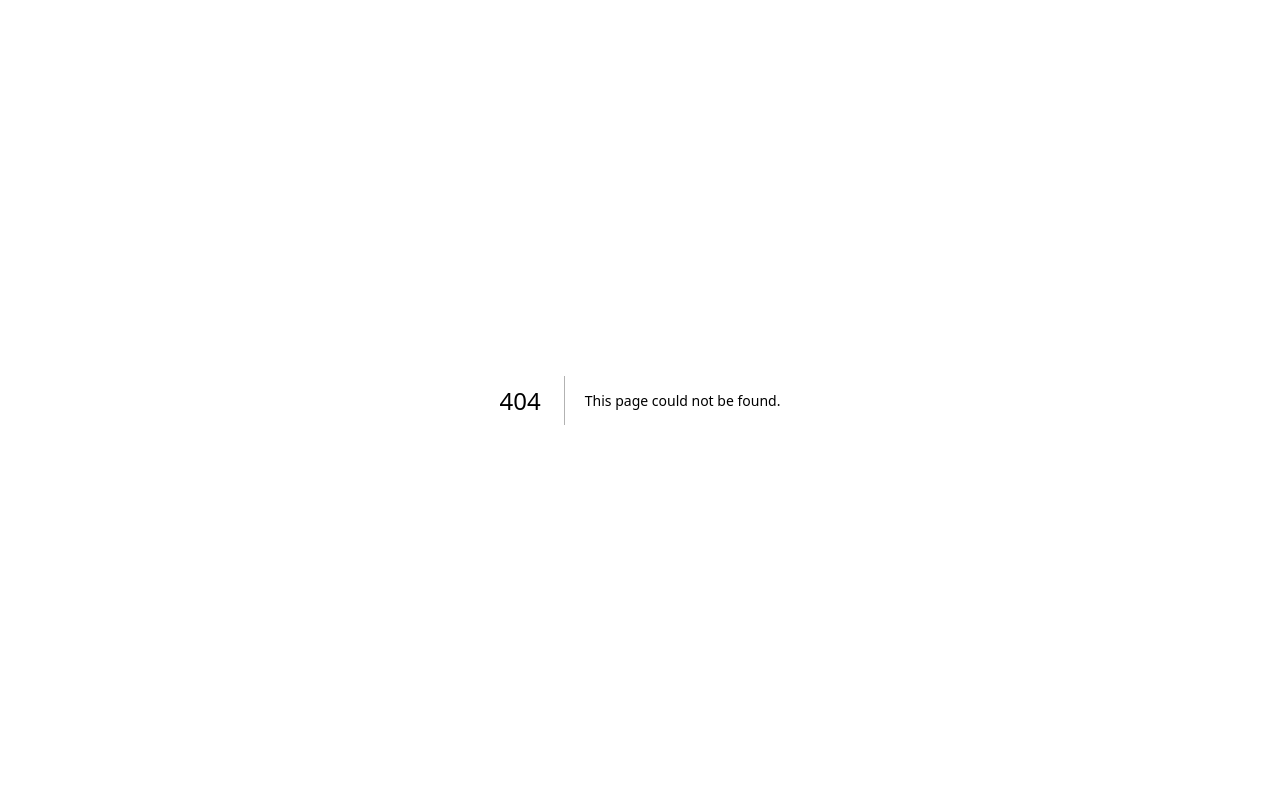
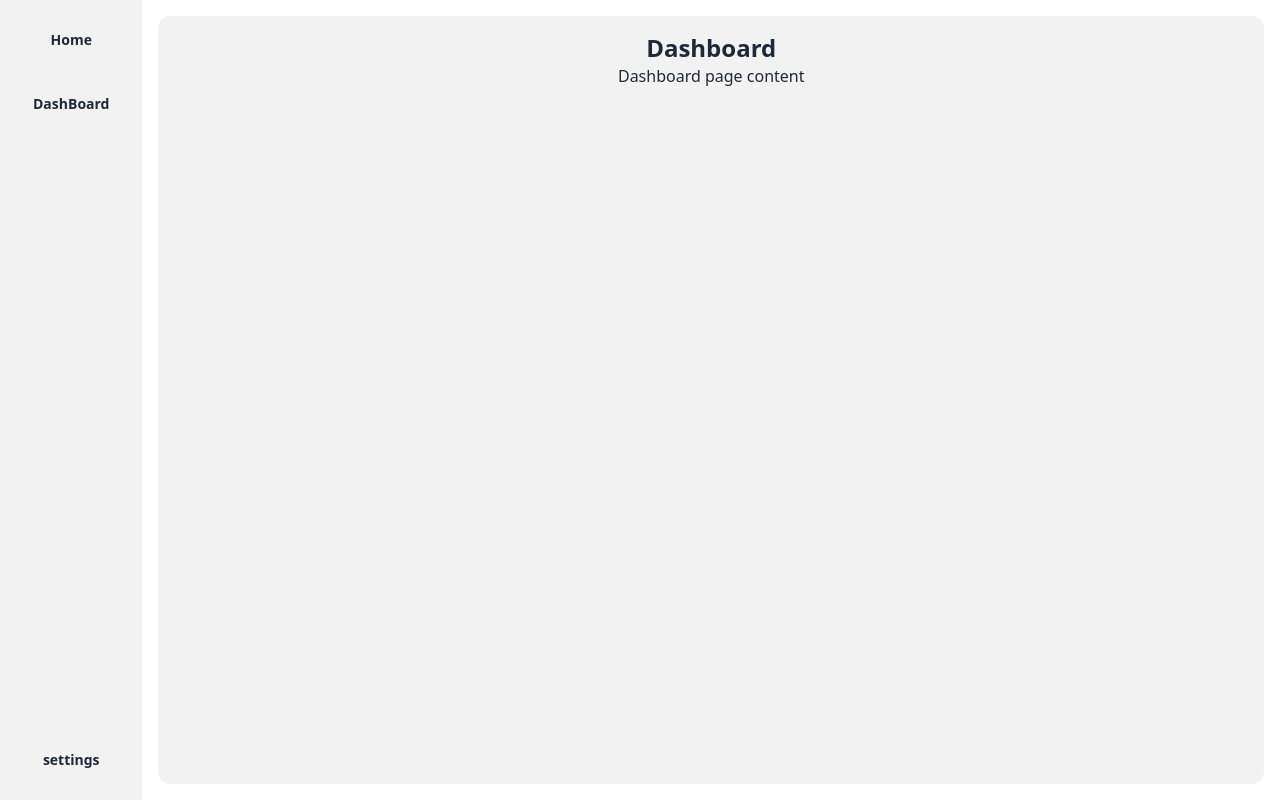
Before and after one commit to DingYuanhao/next-daisy-template, a Next.js app: page /dashboard in a window 1280 px wide. Before the commit this address had no page. Built offline with nearby package versions, Linux system fonts and the light colour scheme.

Commit message:
init: Initialized project

```diff
--- /dev/null
+++ b/src/app/(navbar)/dashboard/page.tsx
@@ -0,0 +1,8 @@
+export default function Dashboard() {
+  return (
+    <div className="flex flex-col justify-center items-center">
+      <h1 className="text-2xl font-bold">Dashboard</h1>
+      <p>Dashboard page content</p>
+    </div>
+  );
+};
--- /dev/null
+++ b/src/app/(navbar)/layout.tsx
@@ -0,0 +1,26 @@
+import { Suspense } from "react";
+// import Loading from '@/components/Loading';
+import NavBar from "@/components/NavBar";
+
+export default function RootLayout({
+  children,
+}: {
+  children: React.ReactNode;
+}) {
+  return (
+    <div className="flex h-screen">
+      <NavBar />
+      <Suspense
+        fallback={
+          <div className="flex flex-1 items-center justify-center">
+            {/* <Loading isLoading={true} type='spinner' /> */}
+          </div>
+        }
+      >
+        <div className="flex flex-col rounded-xl p-4 m-4 w-full overflow-scroll bg-base-200">
+          {children}
+        </div>
+      </Suspense>
+    </div>
+  );
+}
--- /dev/null
+++ b/src/app/(navbar)/page.tsx
@@ -0,0 +1,8 @@
+export default function Home() {
+  return (
+    <div className="flex flex-col justify-center items-center">
+      <h1 className="text-2xl font-bold">Home</h1>
+      <p>Home page content</p>
+    </div>
+  );
+};
--- a/src/app/globals.css
+++ b/src/app/globals.css
@@ -1,27 +1,3 @@
 @tailwind base;
 @tailwind components;
 @tailwind utilities;
-
-:root {
-  --foreground-rgb: 0, 0, 0;
-  --background-start-rgb: 214, 219, 220;
-  --background-end-rgb: 255, 255, 255;
-}
-
-@media (prefers-color-scheme: dark) {
-  :root {
-    --foreground-rgb: 255, 255, 255;
-    --background-start-rgb: 0, 0, 0;
-    --background-end-rgb: 0, 0, 0;
-  }
-}
-
-body {
-  color: rgb(var(--foreground-rgb));
-  background: linear-gradient(
-      to bottom,
-      transparent,
-      rgb(var(--background-end-rgb))
-    )
-    rgb(var(--background-start-rgb));
-}
--- a/src/app/layout.tsx
+++ b/src/app/layout.tsx
@@ -1,22 +1,19 @@
-import type { Metadata } from 'next'
-import { Inter } from 'next/font/google'
-import './globals.css'
-
-const inter = Inter({ subsets: ['latin'] })
+import type { Metadata } from "next";
+import './globals.css';
 
 export const metadata: Metadata = {
-  title: 'Create Next App',
-  description: 'Generated by create next app',
-}
+  title: "Next Daisy Template",
+  description: "Generated by create next app, with daisyUI and Tailwind CSS.",
+};
 
 export default function RootLayout({
   children,
 }: {
-  children: React.ReactNode
+  children: React.ReactNode;
 }) {
   return (
-    <html lang="en">
-      <body className={inter.className}>{children}</body>
+    <html lang="zh">
+      <body className="h-full min-h-screen">{children}</body>
     </html>
-  )
+  );
 }
--- a/src/app/page.tsx
+++ /dev/null
@@ -1,113 +0,0 @@
-import Image from 'next/image'
-
-export default function Home() {
-  return (
-    <main className="flex min-h-screen flex-col items-center justify-between p-24">
-      <div className="z-10 max-w-5xl w-full items-center justify-between font-mono text-sm lg:flex">
-        <p className="fixed left-0 top-0 flex w-full justify-center border-b border-gray-300 bg-gradient-to-b from-zinc-200 pb-6 pt-8 backdrop-blur-2xl dark:border-neutral-800 dark:bg-zinc-800/30 dark:from-inherit lg:static lg:w-auto  lg:rounded-xl lg:border lg:bg-gray-200 lg:p-4 lg:dark:bg-zinc-800/30">
-          Get started by editing&nbsp;
-          <code className="font-mono font-bold">src/app/page.tsx</code>
-        </p>
-        <div className="fixed bottom-0 left-0 flex h-48 w-full items-end justify-center bg-gradient-to-t from-white via-white dark:from-black dark:via-black lg:static lg:h-auto lg:w-auto lg:bg-none">
-          <a
-            className="pointer-events-none flex place-items-center gap-2 p-8 lg:pointer-events-auto lg:p-0"
-            href="https://vercel.com?utm_source=create-next-app&utm_medium=appdir-template&utm_campaign=create-next-app"
-            target="_blank"
-            rel="noopener noreferrer"
-          >
-            By{' '}
-            <Image
-              src="/vercel.svg"
-              alt="Vercel Logo"
-              className="dark:invert"
-              width={100}
-              height={24}
-              priority
-            />
-          </a>
-        </div>
-      </div>
-
-      <div className="relative flex place-items-center before:absolute before:h-[300px] before:w-[480px] before:-translate-x-1/2 before:rounded-full before:bg-gradient-radial before:from-white before:to-transparent before:blur-2xl before:content-[''] after:absolute after:-z-20 after:h-[180px] after:w-[240px] after:translate-x-1/3 after:bg-gradient-conic after:from-sky-200 after:via-blue-200 after:blur-2xl after:content-[''] before:dark:bg-gradient-to-br before:dark:from-transparent before:dark:to-blue-700 before:dark:opacity-10 after:dark:from-sky-900 after:dark:via-[#0141ff] after:dark:opacity-40 before:lg:h-[360px] z-[-1]">
-        <Image
-          className="relative dark:drop-shadow-[0_0_0.3rem_#ffffff70] dark:invert"
-          src="/next.svg"
-          alt="Next.js Logo"
-          width={180}
-          height={37}
-          priority
-        />
-      </div>
-
-      <div className="mb-32 grid text-center lg:max-w-5xl lg:w-full lg:mb-0 lg:grid-cols-4 lg:text-left">
-        <a
-          href="https://nextjs.org/docs?utm_source=create-next-app&utm_medium=appdir-template&utm_campaign=create-next-app"
-          className="group rounded-lg border border-transparent px-5 py-4 transition-colors hover:border-gray-300 hover:bg-gray-100 hover:dark:border-neutral-700 hover:dark:bg-neutral-800/30"
-          target="_blank"
-          rel="noopener noreferrer"
-        >
-          <h2 className={`mb-3 text-2xl font-semibold`}>
-            Docs{' '}
-            <span className="inline-block transition-transform group-hover:translate-x-1 motion-reduce:transform-none">
-              -&gt;
-            </span>
-          </h2>
-          <p className={`m-0 max-w-[30ch] text-sm opacity-50`}>
-            Find in-depth information about Next.js features and API.
-          </p>
-        </a>
-
-        <a
-          href="https://nextjs.org/learn?utm_source=create-next-app&utm_medium=appdir-template-tw&utm_campaign=create-next-app"
-          className="group rounded-lg border border-transparent px-5 py-4 transition-colors hover:border-gray-300 hover:bg-gray-100 hover:dark:border-neutral-700 hover:dark:bg-neutral-800/30"
-          target="_blank"
-          rel="noopener noreferrer"
-        >
-          <h2 className={`mb-3 text-2xl font-semibold`}>
-            Learn{' '}
-            <span className="inline-block transition-transform group-hover:translate-x-1 motion-reduce:transform-none">
-              -&gt;
-            </span>
-          </h2>
-          <p className={`m-0 max-w-[30ch] text-sm opacity-50`}>
-            Learn about Next.js in an interactive course with&nbsp;quizzes!
-          </p>
-        </a>
-
-        <a
-          href="https://vercel.com/templates?framework=next.js&utm_source=create-next-app&utm_medium=appdir-template&utm_campaign=create-next-app"
-          className="group rounded-lg border border-transparent px-5 py-4 transition-colors hover:border-gray-300 hover:bg-gray-100 hover:dark:border-neutral-700 hover:dark:bg-neutral-800/30"
-          target="_blank"
-          rel="noopener noreferrer"
-        >
-          <h2 className={`mb-3 text-2xl font-semibold`}>
-            Templates{' '}
-            <span className="inline-block transition-transform group-hover:translate-x-1 motion-reduce:transform-none">
-              -&gt;
-            </span>
-          </h2>
-          <p className={`m-0 max-w-[30ch] text-sm opacity-50`}>
-            Explore starter templates for Next.js.
-          </p>
-        </a>
-
-        <a
-          href="https://vercel.com/new?utm_source=create-next-app&utm_medium=appdir-template&utm_campaign=create-next-app"
-          className="group rounded-lg border border-transparent px-5 py-4 transition-colors hover:border-gray-300 hover:bg-gray-100 hover:dark:border-neutral-700 hover:dark:bg-neutral-800/30"
-          target="_blank"
-          rel="noopener noreferrer"
-        >
-          <h2 className={`mb-3 text-2xl font-semibold`}>
-            Deploy{' '}
-            <span className="inline-block transition-transform group-hover:translate-x-1 motion-reduce:transform-none">
-              -&gt;
-            </span>
-          </h2>
-          <p className={`m-0 max-w-[30ch] text-sm opacity-50`}>
-            Instantly deploy your Next.js site to a shareable URL with Vercel.
-          </p>
-        </a>
-      </div>
-    </main>
-  )
-}
--- /dev/null
+++ b/src/components/NavBar/index.tsx
@@ -0,0 +1,24 @@
+"use client";
+
+import Link from "next/link";
+import { useRouter } from "next/navigation";
+
+export default function NavBar() {
+  const router = useRouter();
+  return (
+    <nav className="flex flex-col h-screen w-40 p-4 gap-4 bg-base-200">
+      <button className="btn btn-ghost" onClick={() => router.push("/")}>
+        Home
+      </button>
+      <button className="btn btn-ghost" onClick={() => router.push("/dashboard")}>
+        DashBoard
+      </button>
+      {/* <button className="btn mt-auto">
+        light / dark
+      </button> */}
+      <button className="btn btn-ghost mt-auto">
+        settings
+      </button>
+    </nav>
+  );
+}
--- a/tailwind.config.ts
+++ b/tailwind.config.ts
@@ -15,6 +15,8 @@ const config: Config = {
       },
     },
   },
-  plugins: [],
+  plugins: [
+    require('daisyui'),
+  ],
 }
 export default config
```
Also changed, not shown: package.json (+6 -5 lines), 1 other file (tests, documents, lock files or other folders).
